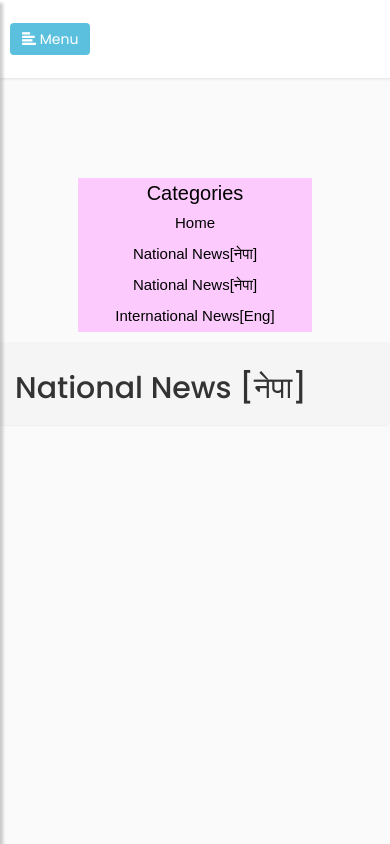
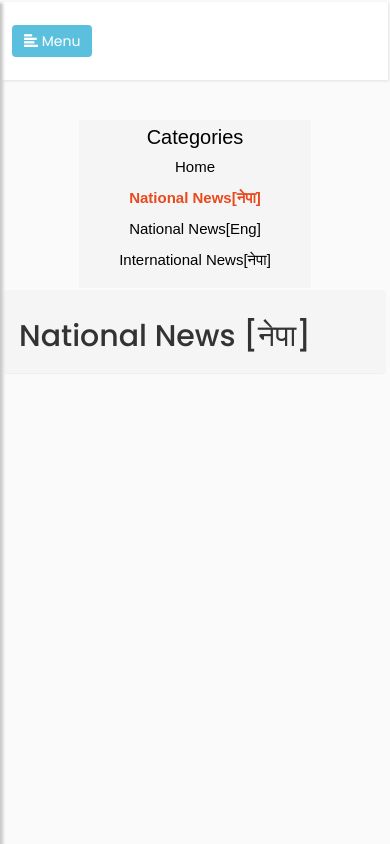
Before and after one commit to hemanta212/Nepali-news-portal-kbd, a Flask app: page /dashboard/news/nep/national in a window 390 px wide. Run offline with Flask 2, Linux system fonts and the light colour scheme; the visitor is signed in with stand-in values (Sample User, id 1); data that the repository does not hold is empty; some libraries are stand-ins or nearby versions.

Commit message:
wrap images in big screens (>600px width), menu highlight, fixed title.

```diff
--- a/flask_final/main/routes.py
+++ b/flask_final/main/routes.py
@@ -12,9 +12,9 @@ main = Blueprint('main', __name__)
 def home():
     if current_user.is_authenticated:
         return redirect(url_for('newslet.news'))
-    return render_template('home.html',)
+    return render_template('home.html')
 
 
 @main.route("/about", methods=["GET"])
 def about():
-    return render_template('about.html', title="About US")
+    return render_template('about.html', title="About this website")
--- a/flask_final/newslet/routes.py
+++ b/flask_final/newslet/routes.py
@@ -42,7 +42,7 @@ def news():
         models[category + '_list'] = model.query.order_by(order)[:5]
 
     return render_template(
-        "news.html", ENN_list=models['ENN_list'],
+        "news.html", title='Dashboard | Home', ENN_list=models['ENN_list'],
         NIN_list=models['NIN_list'], NNN_list=models['NNN_list'])
 
 
--- a/flask_final/static/dashboard/dashboard.css
+++ b/flask_final/static/dashboard/dashboard.css
@@ -202,8 +202,7 @@ a.article:hover {
 .news_menu {
     width: 23%;
     float: left;
-    background:#f4f4;
-    color: #ffffff;
+    background:#f5f5f5;
     margin-top: 10px;
     margin-bottom: 10px;
     text-align: center;
@@ -220,7 +219,8 @@ a.article:hover {
     color: black;
 }
 
-li .current{
+.news_menu .current,
+#sidebar .current {
     color:#e8491d;
     font-weight:bold;
 }
@@ -250,13 +250,22 @@ li .current{
     margin: 0 auto;
 }
 
+@media (min-width: 600px){
+
+  .news .load_sideway{
+      float: right;
+      width: 30%;
+      padding-left: 5px;
+  }
+}
+
 @media (max-width: 768px){
     #content,
     div.news,
     div.news_menu {
     float: none;
     width: 100%;
-    padding:0px;
+    padding:2px;
   }
   div.news_menu {
     width: 60%;
--- a/flask_final/templates/dashboard.html
+++ b/flask_final/templates/dashboard.html
@@ -7,7 +7,7 @@
     <meta http-equiv="X-UA-Compatible" content="IE=edge">
 
     {% if title %}
-    <title>{{title}}</title>
+    <title id='title'>{{title}}</title>
     {% else %}
     <title>Dashboard | Khabar-board</title>
     {%endif %}
@@ -42,18 +42,20 @@
             <ul class="list-unstyled components">
                 <p>Dashboard</p>
                 <li class="#">
-                    <a href="{{url_for('newslet.news')}}">Home</a>
+                    <a id='sidebar_home' href="{{url_for('newslet.news')}}">Home</a>
 
                 <li>
-                    <a href="{{url_for('main.about')}}">About</a>
+                    <a id='about' href="{{url_for('main.about')}}">About</a>
 
                     <a href="#pageSubmenu" data-toggle="collapse" aria-expanded="false">News
                     </a>
 
                     <ul class="collapse list-unstyled" id="pageSubmenu">
-                        <li><a href="{{url_for('newslet.nep_national_news')}}">National(नेपा)</a></li>
-                        <li><a href="{{url_for('newslet.eng_national_news')}}">National(Eng)</a></li>
-                        <li><a href="{{url_for('newslet.nep_international_news')}}">International(नेपा)</a></li>
+                        <li><a id='sidebar_NNN' href="{{url_for('newslet.nep_national_news')}}">National(नेपा)</a></li>
+
+                        <li><a id='sidebar_ENN' href="{{url_for('newslet.eng_national_news')}}">National(Eng)</a></li>
+
+                        <li><a id='sidebar_NIN' href="{{url_for('newslet.nep_international_news')}}">International(नेपा)</a></li>
                     </ul>
                 </li>
 
@@ -101,21 +103,21 @@
 
 
         <script>
-            window.onscroll = function() {myFunction()};
+            window.onscroll = function() {responsiveNewsSidebar()};
 
             var news_menu = document.getElementsByClassName("news_menu")[0];
             var sticky = news_menu.offsetTop;
             var width = (window.innerWidth > 0) ? window.innerWidth : screen.width;
-            var x = window.matchMedia("(max-width: 768px)")
+            var media_query = window.matchMedia("(min-width: 768px)")
 
-            function myFunction() {
-              if (window.pageYOffset > sticky && !x.matches) {
+            function responsiveNewsSidebar() {
+              if (window.pageYOffset > sticky && media_query.matches) {
                 news_menu.classList.add("sticky");
               } else {
                 news_menu.classList.remove("sticky");
               }
             }
-            x.addListener(myFunction)
+            media_query.addListener(responsiveNewsSidebar)
         </script>
 
         <!-- jQuery CDN -->
--- a/flask_final/templates/detail_news.html
+++ b/flask_final/templates/detail_news.html
@@ -1,14 +1,24 @@
 {% extends "dashboard.html" %}
 {% block content %}
-<br><br><br>
 
 <div class="news_menu">
     <span>Categories</span>
     <ul>
-        <li class="current"> <a href='{{url_for('newslet.news')}}'>Home</a> </li>
-        <li> <a href='{{url_for('newslet.nep_national_news')}}'>National News[नेपा]</a> </li>
-        <li> <a href='{{url_for('newslet.nep_international_news')}}'>National News[नेपा] </a> </li>
-        <li> <a href='{{url_for('newslet.eng_national_news')}}'>International News[Eng] </a> </li>
+        <li> <a id="newsmenu_home" href='{{url_for('newslet.news')}}'>
+            Home
+        </a></li>
+
+        <li> <a id="newsmenu_NNN" href='{{url_for('newslet.nep_national_news')}}'>
+            National News[नेपा]
+        </a> </li>
+
+        <li> <a id="newsmenu_ENN" href='{{url_for('newslet.eng_national_news')}}'>
+            National News[Eng]
+        </a></li>
+
+        <li> <a id='newsmenu_NIN' href='{{url_for('newslet.nep_international_news')}}'>
+            International News[नेपा]
+        </a></li>
 
     </ul>
 </div>
@@ -30,7 +40,7 @@
         </div>
 
         {%if news.image_link%}
-        <img class="article-img img-responsive" src={{news.image_link}}>
+        <img class="article-img img-responsive load_sideway" src={{news.image_link}}>
         {%endif%}
 
         <!-- NEWS BODY (SUMMARY) -->
@@ -68,4 +78,31 @@
 {%endfor%}
 
 </div>
+
+<script>
+    category = document.getElementById('title').text;
+    if (category == 'National-Nep') {
+        newsmenu_a_tag = document.getElementById('newsmenu_NNN');
+        sidebar_a_tag = document.getElementById('sidebar_NNN');
+    }
+    else if (category == 'International-Nep') {
+        newsmenu_a_tag = document.getElementById('newsmenu_NIN');
+        sidebar_a_tag = document.getElementById('sidebar_NIN');
+    }
+    else if (category == 'National-Eng') {
+        newsmenu_a_tag = document.getElementById('newsmenu_ENN');
+        sidebar_a_tag = document.getElementById('sidebar_ENN');
+    }
+    else {
+        console.log(category);
+    }
+    sidebar_a_tag.setAttribute("class", "current");
+    newsmenu_a_tag.setAttribute("class", "current");
+
+    // else if (category == 'About this website') {
+    //     about_tag = document.getElementById('sidebar_about')
+    //     about_tag.setAttribute("class", "current");
+    // }
+
+</script>
 {% endblock content %}
```
Also changed, not shown: flask_final/templates/news.html (+11 -8 lines).
